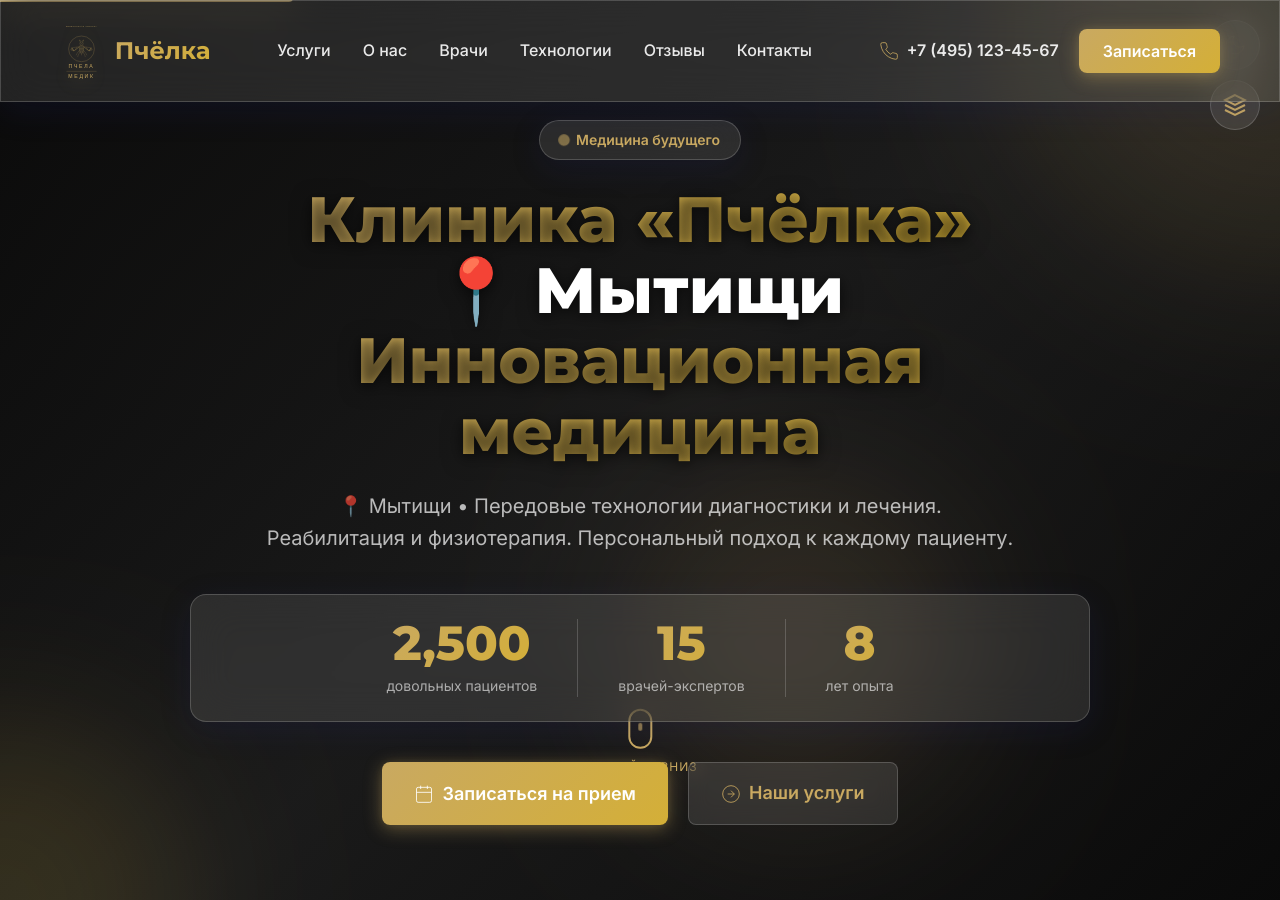
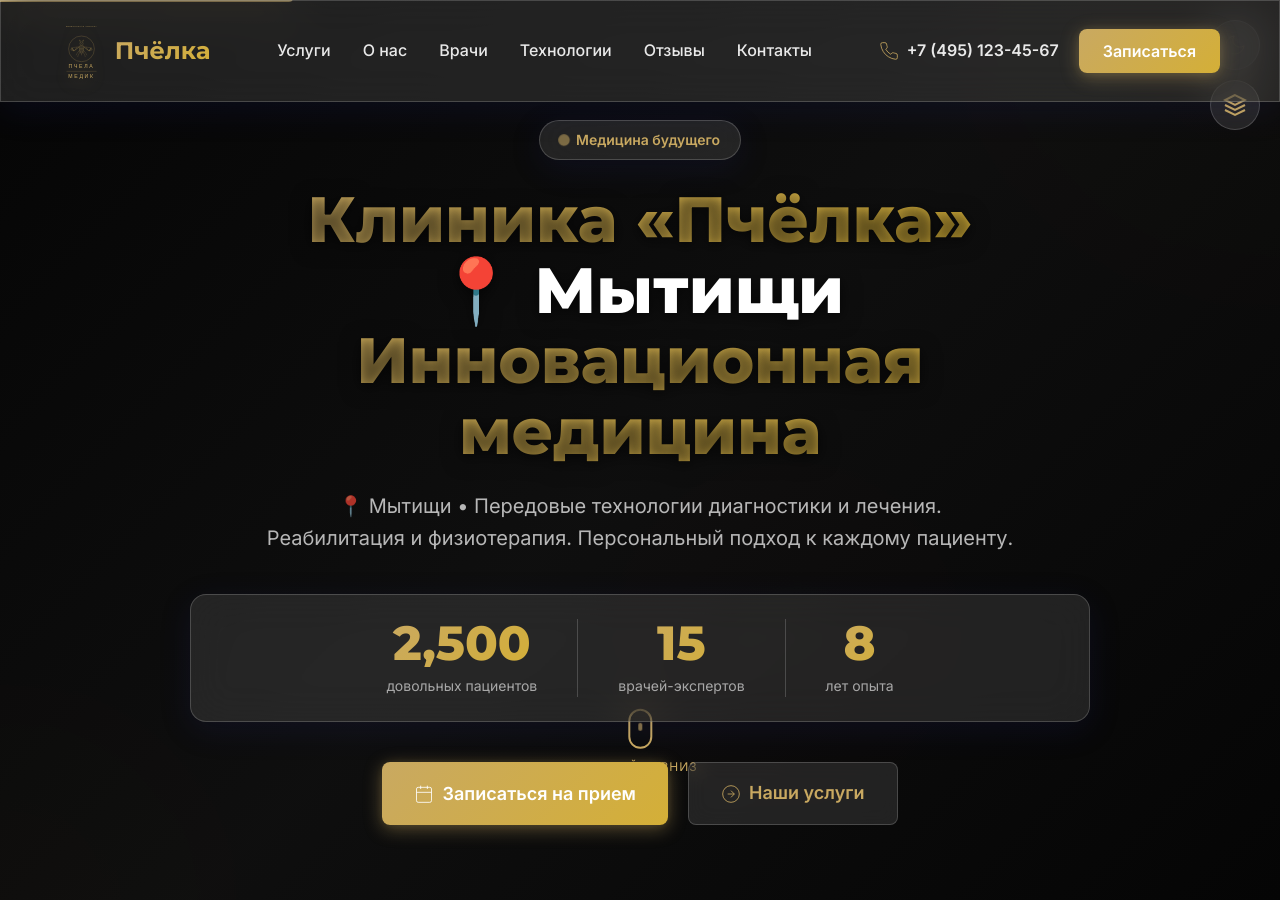
Before and after one commit to zaebee/medicine, a Jekyll site: the page docs/demo-mockups/variant-6-innovate/index.html, which Jekyll copies as it is, in a window 1280 px wide and 900 px high. Built offline with Jekyll 4.4.1, drawn with Linux system fonts in a browser that asks for light colours.

Commit message:
refactor: Упростить hero фон - убрать видео, сделать чистый градиент
Проблемы с видео:
- Видео не отображалось корректно
- Фон выглядел грязно с множеством элементов

Изменения:
- Убрано видео полностью
- Убрана SVG иллюстрация
- Создан чистый градиентный фон через ::before
- Уменьшена opacity blob'ов (0.12 → 0.08 в dark mode)
- Изменен mix-blend-mode на soft-light для мягкости
- Увеличен blur blob'ов до 100px

Результат:
- Чистый, элегантный фон
- Отличная читаемость текста
- Плавные анимации без перегрузки
- Быстрая загрузка (нет видео)

Co-authored-by: Ona <no-reply@ona.com>

```diff
--- a/docs/demo-mockups/variant-6-innovate/index.html
+++ b/docs/demo-mockups/variant-6-innovate/index.html
@@ -193,68 +193,10 @@
         </div>
     </header>
 
-    <!-- Hero Section with Video Background -->
+    <!-- Hero Section -->
     <section class="hero" id="main-content">
         <div class="hero-bg">
-            <!-- Video Background -->
-            <video class="hero-video" autoplay muted loop playsinline>
-                <!-- Primary video: Doctor talking to patient (720p) -->
-                <source src="https://assets.mixkit.co/videos/6573/6573-720.mp4" type="video/mp4">
-                <!-- Fallback: 480p version for slower connections -->
-                <source src="https://assets.mixkit.co/videos/6573/6573-480.mp4" type="video/mp4">
-            </video>
-
-            <!-- Video Overlay -->
-            <div class="hero-video-overlay"></div>
-
-            <!-- Medical Illustration Fallback -->
-            <div class="hero-illustration">
-                <svg viewBox="0 0 1200 800" xmlns="http://www.w3.org/2000/svg">
-                    <defs>
-                        <linearGradient id="grad1" x1="0%" y1="0%" x2="100%" y2="100%">
-                            <stop offset="0%" style="stop-color:#C9A961;stop-opacity:0.4" />
-                            <stop offset="100%" style="stop-color:#D4AF37;stop-opacity:0.2" />
-                        </linearGradient>
-                        <linearGradient id="grad2" x1="100%" y1="0%" x2="0%" y2="100%">
-                            <stop offset="0%" style="stop-color:#D4AF37;stop-opacity:0.3" />
-                            <stop offset="100%" style="stop-color:#B8935A;stop-opacity:0.2" />
-                        </linearGradient>
-                        <linearGradient id="grad3" x1="50%" y1="0%" x2="50%" y2="100%">
-                            <stop offset="0%" style="stop-color:#C9A961;stop-opacity:0.35" />
-                            <stop offset="100%" style="stop-color:#D4AF37;stop-opacity:0.15" />
-                        </linearGradient>
-                        <filter id="blur">
-                            <feGaussianBlur in="SourceGraphic" stdDeviation="40" />
-                        </filter>
-                    </defs>
-
-                    <!-- Animated gradient blobs -->
-                    <circle cx="200" cy="150" r="180" fill="url(#grad1)" filter="url(#blur)">
-                        <animate attributeName="cx" values="200;250;200" dur="20s" repeatCount="indefinite"/>
-                        <animate attributeName="cy" values="150;200;150" dur="15s" repeatCount="indefinite"/>
-                    </circle>
-
-                    <circle cx="900" cy="600" r="220" fill="url(#grad2)" filter="url(#blur)">
-                        <animate attributeName="cx" values="900;850;900" dur="18s" repeatCount="indefinite"/>
-                        <animate attributeName="cy" values="600;550;600" dur="22s" repeatCount="indefinite"/>
-                    </circle>
-
-                    <circle cx="600" cy="400" r="150" fill="url(#grad3)" filter="url(#blur)">
-                        <animate attributeName="r" values="150;180;150" dur="12s" repeatCount="indefinite"/>
-                    </circle>
-
-                    <!-- Medical cross subtle background -->
-                    <g opacity="0.05">
-                        <rect x="580" y="150" width="40" height="500" fill="#C9A961" rx="5"/>
-                        <rect x="350" y="380" width="500" height="40" fill="#C9A961" rx="5"/>
-                    </g>
-                </svg>
-            </div>
-
-            <!-- Video Overlay -->
-            <div class="hero-video-overlay"></div>
-
-            <!-- Animated blob overlay for extra effect -->
+            <!-- Clean gradient background -->
             <div class="blob blob-1"></div>
             <div class="blob blob-2"></div>
             <div class="blob blob-3"></div>
--- a/docs/demo-mockups/variant-6-innovate/script.js
+++ b/docs/demo-mockups/variant-6-innovate/script.js
@@ -25,40 +25,7 @@
     const EFFECTS_ENABLED = !PERFORMANCE.prefersReducedMotion && !PERFORMANCE.isLowEnd;
     const CURSOR_ENABLED = EFFECTS_ENABLED && !PERFORMANCE.isTouch;
     const PARTICLES_ENABLED = EFFECTS_ENABLED;
-    const VIDEO_ENABLED = !PERFORMANCE.isMobile && !PERFORMANCE.isLowEnd;
 
-    // ===== HERO VIDEO OPTIMIZATION =====
-    function initHeroVideo() {
-        const video = document.querySelector('.hero-video');
-        if (!video) return;
-
-        // Disable video on mobile or low-end devices
-        if (!VIDEO_ENABLED) {
-            video.style.display = 'none';
-            return;
-        }
-
-        // Pause video when not in viewport
-        const observer = new IntersectionObserver((entries) => {
-            entries.forEach(entry => {
-                if (entry.isIntersecting) {
-                    video.play().catch(() => {
-                        // Video autoplay failed, hide video
-                        video.style.display = 'none';
-                    });
-                } else {
-                    video.pause();
-                }
-            });
-        }, { threshold: 0.25 });
-
-        observer.observe(video);
-
-        // Handle video load errors
-        video.addEventListener('error', () => {
-            video.style.display = 'none';
-        });
-    }
 
     // ===== CONFIGURATION =====
     const CONFIG = {
@@ -684,9 +651,6 @@
         new SmoothScroll();
         new MobileMenu();
 
-        // Initialize hero video
-        initHeroVideo();
-
         // Add loaded class to body
         document.body.classList.add('loaded');
     }
--- a/docs/demo-mockups/variant-6-innovate/style.css
+++ b/docs/demo-mockups/variant-6-innovate/style.css
@@ -605,53 +605,9 @@
 }
 
 /* Hero Video Background */
-.hero-video {
-    position: absolute;
-    top: 50%;
-    left: 50%;
-    min-width: 100%;
-    min-height: 100%;
-    width: auto;
-    height: auto;
-    transform: translate(-50%, -50%);
-    object-fit: cover;
-    z-index: 0;
-    opacity: 0.4;
-}
-
-[data-theme="dark"] .hero-video {
-    opacity: 0.3;
-}
-
-/* Hero Illustration Fallback */
-.hero-illustration {
-    position: absolute;
-    top: 0;
-    left: 0;
-    width: 100%;
-    height: 100%;
-    display: none;
-    z-index: 0;
-    background: linear-gradient(135deg, rgba(10, 10, 10, 0.95) 0%, rgba(26, 26, 26, 0.9) 100%);
-}
-
-.hero-illustration svg {
-    width: 100%;
-    height: 100%;
-    opacity: 0.8;
-}
-
-[data-theme="dark"] .hero-illustration {
-    background: linear-gradient(135deg, rgba(10, 10, 10, 0.98) 0%, rgba(26, 26, 26, 0.95) 100%);
-}
-
-/* Show illustration if video fails to load */
-.hero-video:not([src]) ~ .hero-illustration,
-.hero-video[src=""] ~ .hero-illustration {
-    display: block;
-}
-
-.hero-video-overlay {
+/* Hero Background - Clean Gradient */
+.hero-bg::before {
+    content: '';
     position: absolute;
     top: 0;
     left: 0;
@@ -659,31 +615,35 @@
     height: 100%;
     background: linear-gradient(
         135deg,
-        rgba(10, 10, 10, 0.85) 0%,
-        rgba(26, 26, 26, 0.75) 50%,
-        rgba(10, 10, 10, 0.85) 100%
+        rgba(10, 10, 10, 0.98) 0%,
+        rgba(20, 20, 20, 0.95) 50%,
+        rgba(10, 10, 10, 0.98) 100%
     );
-    z-index: 1;
-}
-
-[data-theme="dark"] .hero-video-overlay {
+    z-index: 0;
+}
+
+[data-theme="dark"] .hero-bg::before {
     background: linear-gradient(
         135deg,
-        rgba(10, 10, 10, 0.9) 0%,
-        rgba(26, 26, 26, 0.85) 50%,
-        rgba(10, 10, 10, 0.9) 100%
+        rgba(5, 5, 5, 0.99) 0%,
+        rgba(15, 15, 15, 0.97) 50%,
+        rgba(5, 5, 5, 0.99) 100%
     );
 }
 
-/* Animated Blobs - now as overlay effect */
+/* Animated Blobs - Subtle overlay effect */
 .blob {
     position: absolute;
     border-radius: 50%;
-    filter: blur(80px);
-    opacity: 0.15;
+    filter: blur(100px);
+    opacity: 0.12;
     animation: blob-float 20s ease-in-out infinite;
     z-index: 1;
-    mix-blend-mode: screen;
+    mix-blend-mode: soft-light;
+}
+
+[data-theme="dark"] .blob {
+    opacity: 0.08;
 }
 
 .blob-1 {
```
